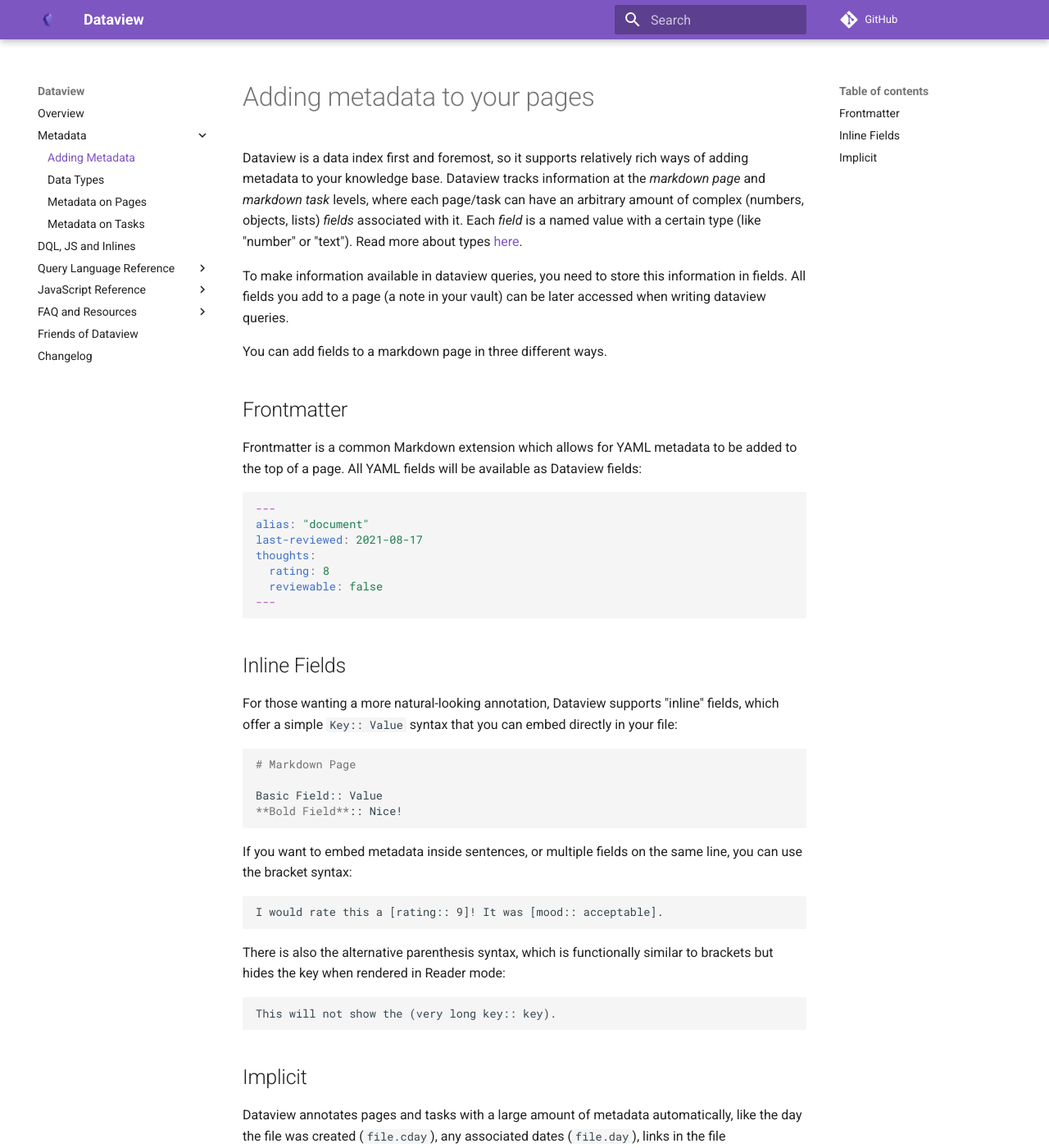
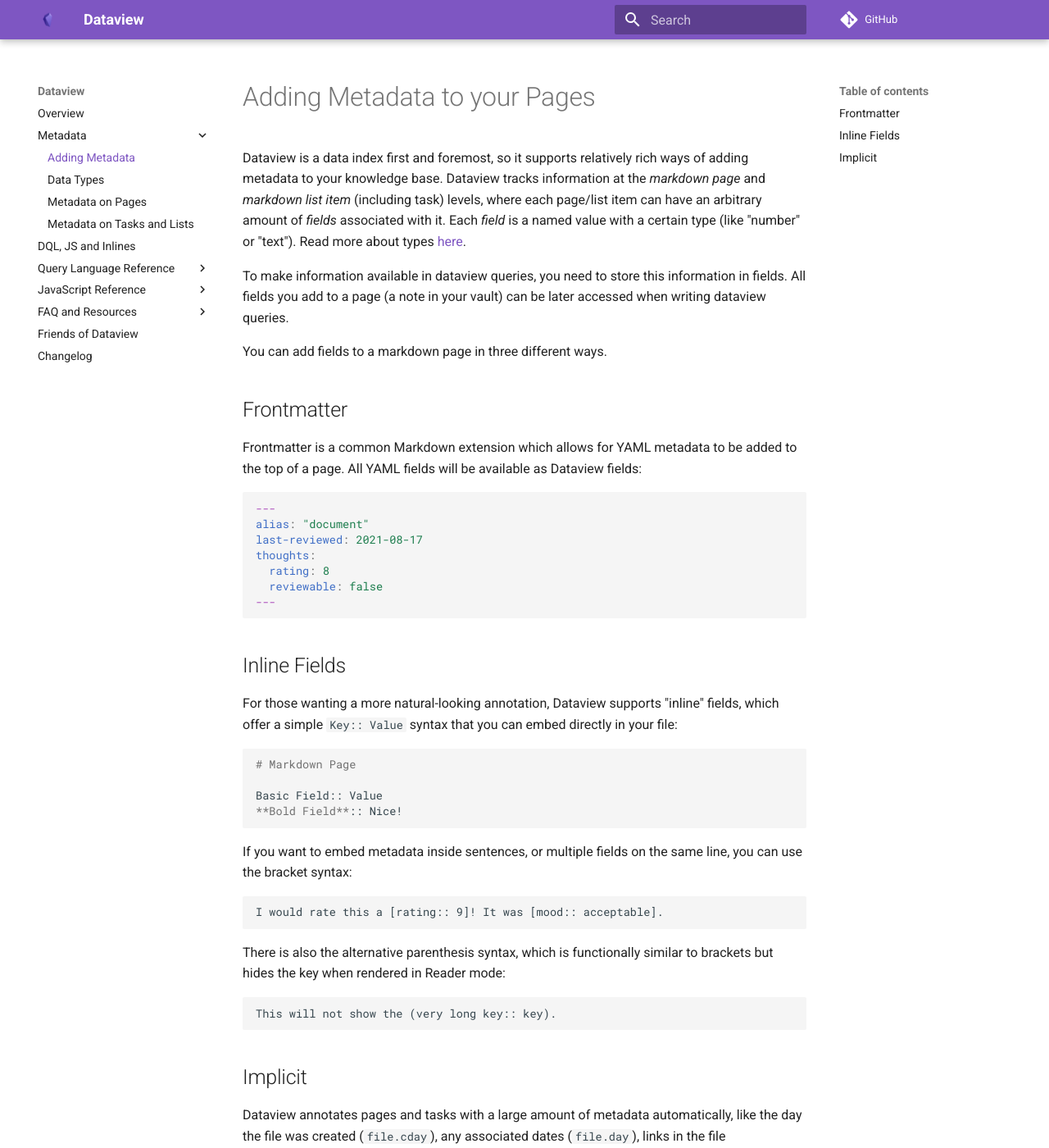
Before and after one commit to blacksmithgu/obsidian-dataview, an MkDocs documentation site: the page built from docs/docs/annotation/add-metadata.md, in a window 1280 px wide and 1400 px high. Shown: the whole window at 82% size. Built offline with MkDocs 1.6.1 and Material for MkDocs 9.7.7, drawn with Linux system fonts in a browser that asks for light colours; comment, search, counter and statistics services are not loaded; some of the changed text lies outside the part shown.

Commit message:
refactor(*): enhance wording, include list items

````diff
--- a/docs/docs/annotation/add-metadata.md
+++ b/docs/docs/annotation/add-metadata.md
@@ -1,8 +1,8 @@
-# Adding metadata to your pages
+# Adding Metadata to your Pages
 
 Dataview is a data index first and foremost, so it supports relatively rich ways of adding metadata to your knowledge
-base. Dataview tracks information at the *markdown page* and *markdown task* levels, where each page/task can have an
-arbitrary amount of complex (numbers, objects, lists) *fields* associated with it. Each *field* is a named value with
+base. Dataview tracks information at the *markdown page* and *markdown list item* (including task) levels, where each page/list item can have an
+arbitrary amount of *fields* associated with it. Each *field* is a named value with
 a certain type (like "number" or "text"). Read more about types [here](./types-of-metadata.md).
 
 To make information available in dataview queries, you need to store this information in fields. All fields you add to a page (a note in your vault) can be later accessed when writing dataview queries.
@@ -21,6 +21,7 @@ Frontmatter is a common Markdown extension which allows for YAML metadata to be
       reviewable: false
     ---
     ```
+
 ## Inline Fields
 
 For those wanting a more natural-looking annotation, Dataview supports "inline" fields, which
@@ -44,4 +45,4 @@ For those wanting a more natural-looking annotation, Dataview supports "inline"
 ## Implicit
  Dataview annotates pages and tasks with a large amount of metadata automatically, like the day the file was
    created (`file.cday`), any associated dates (`file.day`), links in the file (`file.outlinks`), tags (`file.tags`),
-   and so on.
+   and so on. Find the full list on [Metadata on pages](metadata-pages.md) and [Metadata on Tasks and Lists](metadata-tasks.md).
--- a/docs/mkdocs.yml
+++ b/docs/mkdocs.yml
@@ -21,7 +21,7 @@ nav:
     - Adding Metadata: 'annotation/add-metadata.md'
     - Data Types: 'annotation/types-of-metadata.md'
     - Metadata on Pages: 'annotation/metadata-pages.md'
-    - Metadata on Tasks: 'annotation/metadata-tasks.md'
+    - Metadata on Tasks and Lists: 'annotation/metadata-tasks.md'
   - DQL, JS and Inlines: 'queries/dql-js-inline.md'
   - Query Language Reference:
     - Structure of a Query: 'queries/structure.md'
````
Also changed, not shown: docs/docs/annotation/metadata-pages.md (+3 -3 lines), docs/docs/annotation/metadata-tasks.md (+4 -2 lines), docs/docs/annotation/types-of-metadata.md (+1 -1 lines).
